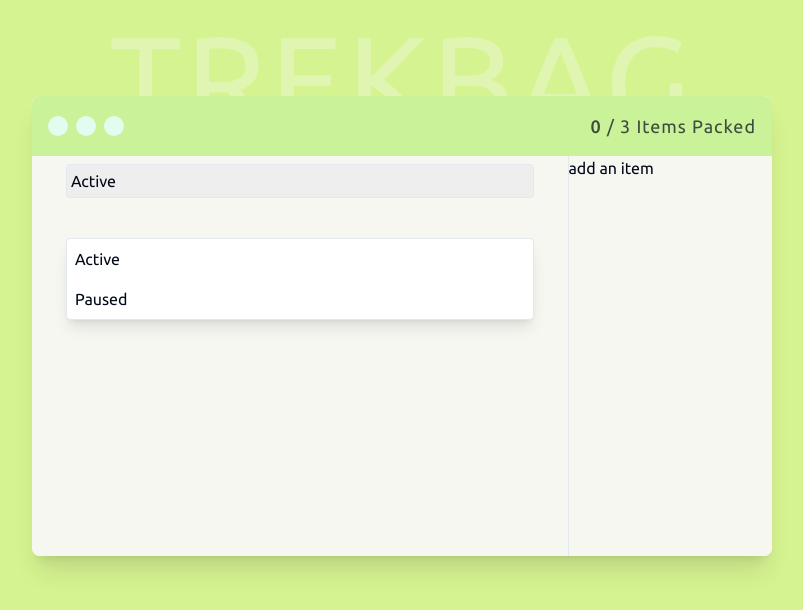
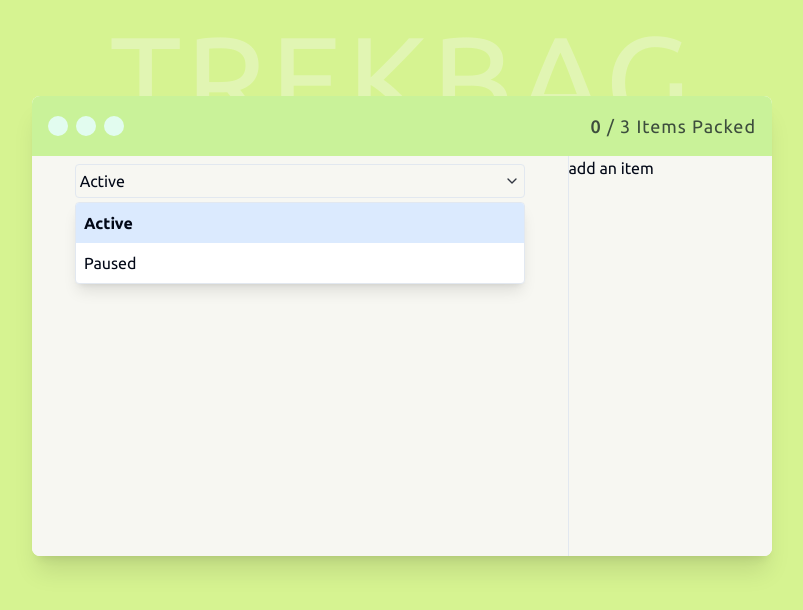
Before and after one commit to ChenHaoJie9527/mini-trekbag, a React (Vite) app: page / in a window 1280 px wide. Both pictures are taken after a click on the button "Active". Shown: the top 610 px of the page, without its empty margins (238-1041 px from the left). Built offline with nearby package versions, Linux system fonts and the light colour scheme.

Commit message:
重构select组件

```diff
--- a/src/components/base/Select.tsx
+++ b/src/components/base/Select.tsx
@@ -4,6 +4,8 @@
   ListboxOption,
   ListboxOptions,
 } from "@headlessui/react";
+import { ChevronDownIcon } from "lucide-react";
+import { useState } from "react";
 
 type Options = {
   id: string;
@@ -16,19 +18,30 @@
   className?: string;
 }
 export default function Select({ options, defaultName, className }: Props) {
+  const [value, setValue] = useState(defaultName);
   return (
-    <Listbox as="div" className={`relative ${className}`}>
-      <ListboxButton className="border bg-[#eeeeee] p-1 rounded w-full text-left">
-        {defaultName || "Select an option"}
+    <Listbox
+      value={value}
+      as="div"
+      className={`relative max-w-[450px] ${className}`}
+      onChange={setValue}
+    >
+      <ListboxButton className="border p-1 rounded w-full flex items-center justify-between">
+        {value}
+        <ChevronDownIcon size={16} className=" opacity-80" />
       </ListboxButton>
-      <ListboxOptions className="absolute mt-10 w-full bg-white border rounded shadow-lg max-h-60 overflow-auto">
+      <ListboxOptions
+        transition
+        anchor="bottom start"
+        className="min-w-[450px] lg:[--anchor-gap:4px] bg-white border rounded shadow-lg max-h-60 overflow-auto origin-top transition duration-200 ease-out data-[closed]:scale-95 data-[closed]:opacity-0"
+      >
         {options.map((option) => (
           <ListboxOption
             key={option.id}
             value={option.value}
-            className={({ active, selected }) =>
-              `cursor-pointer select-none relative p-2 ${
-                active ? "bg-blue-100" : ""
+            className={({ focus, selected }) =>
+              `cursor-pointer select-none relative  p-2 ${
+                focus ? "bg-blue-100" : ""
               } ${selected ? "font-bold" : ""}`
             }
           >
```
